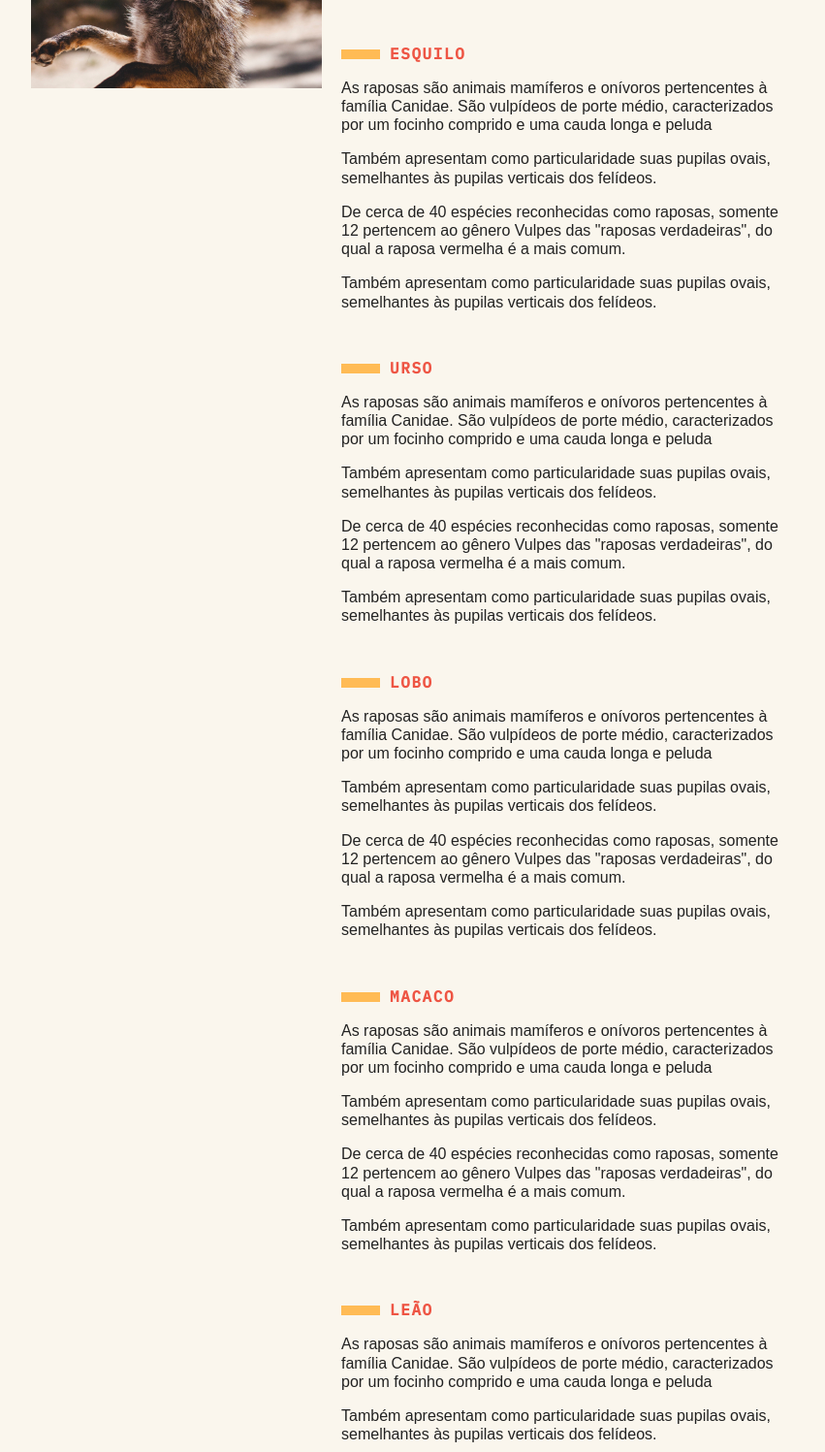
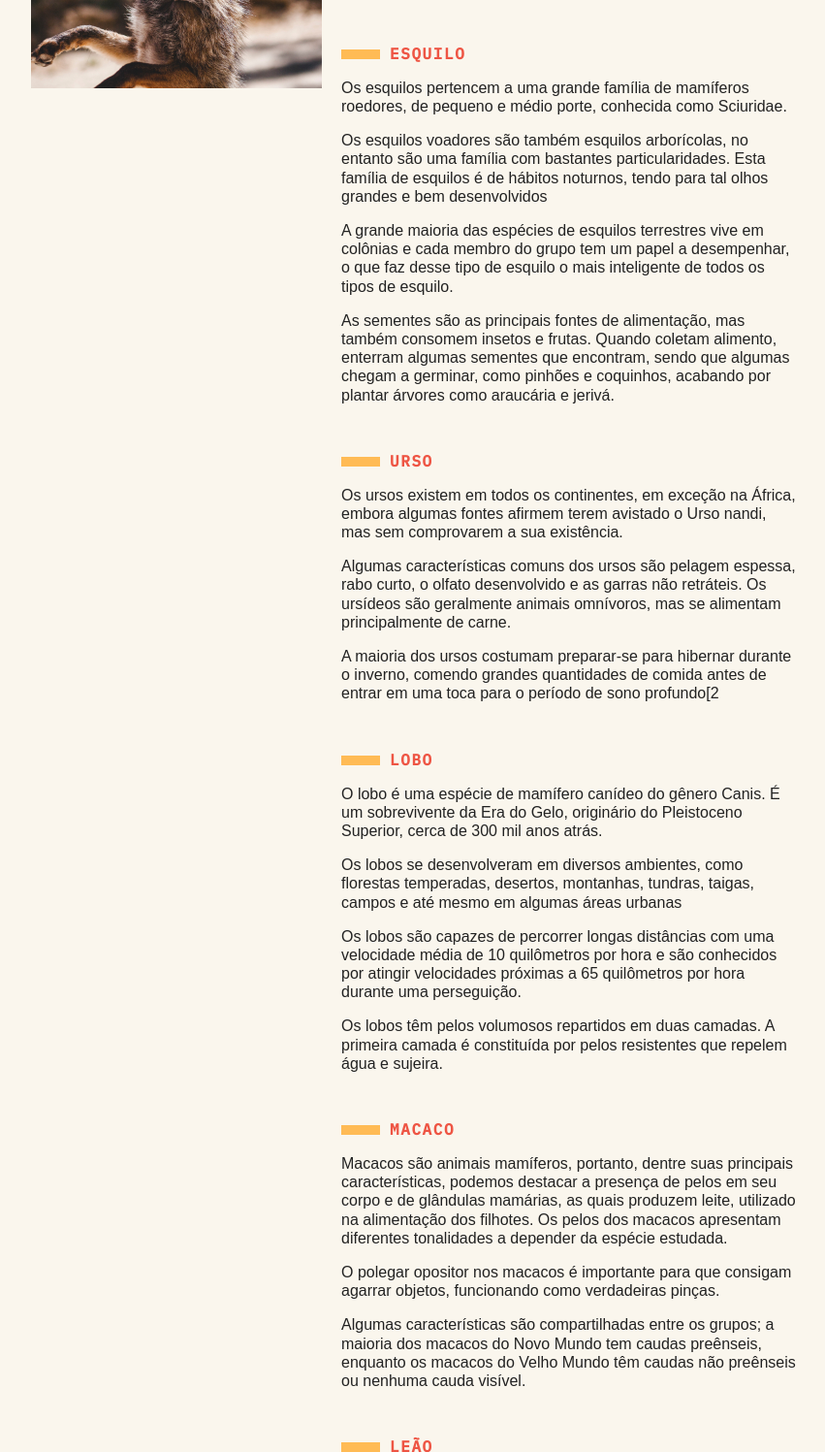
Before and after one commit to naelens/animais_fantasticos, a plain HTML site: page index.html in a window 1280 px wide. Shown: the part 623-2120 px from the top of the page at 97% size, without its empty margins (268-1119 px from the left). Drawn offline with Linux system fonts and the light colour scheme.

Commit message:
Alterei os conteudos da section

```diff
--- a/index.html
+++ b/index.html
@@ -57,42 +57,39 @@
 
             <section>
                 <h2>Esquilo</h2>
-                <p>As raposas são animais mamíferos e onívoros pertencentes à família Canidae. São vulpídeos de porte médio, caracterizados por um focinho comprido e uma cauda longa e peluda</p>
-                <p>Também apresentam como particularidade suas pupilas ovais, semelhantes às pupilas verticais dos felídeos.</p>
-                <p>De cerca de 40 espécies reconhecidas como raposas, somente 12 pertencem ao gênero Vulpes das "raposas verdadeiras", do qual a raposa vermelha é a mais comum.</p>
-                <p>Também apresentam como particularidade suas pupilas ovais, semelhantes às pupilas verticais dos felídeos.</p>
+                <p>Os esquilos pertencem a uma grande família de mamíferos roedores, de pequeno e médio porte, conhecida como Sciuridae. </p>
+                <p>Os esquilos voadores são também esquilos arborícolas, no entanto são uma família com bastantes particularidades. Esta família de esquilos é de hábitos noturnos, tendo para tal olhos grandes e bem desenvolvidos</p>
+                <p>A grande maioria das espécies de esquilos terrestres vive em colônias e cada membro do grupo tem um papel a desempenhar, o que faz desse tipo de esquilo o mais inteligente de todos os tipos de esquilo.</p>
+                <p>As sementes são as principais fontes de alimentação, mas também consomem insetos e frutas. Quando coletam alimento, enterram algumas sementes que encontram, sendo que algumas chegam a germinar, como pinhões e coquinhos, acabando por plantar árvores como araucária e jerivá.</p>
             </section>
 
             <section>
                 <h2>Urso</h2>
-                <p>As raposas são animais mamíferos e onívoros pertencentes à família Canidae. São vulpídeos de porte médio, caracterizados por um focinho comprido e uma cauda longa e peluda</p>
-                <p>Também apresentam como particularidade suas pupilas ovais, semelhantes às pupilas verticais dos felídeos.</p>
-                <p>De cerca de 40 espécies reconhecidas como raposas, somente 12 pertencem ao gênero Vulpes das "raposas verdadeiras", do qual a raposa vermelha é a mais comum.</p>
-                <p>Também apresentam como particularidade suas pupilas ovais, semelhantes às pupilas verticais dos felídeos.</p>
+                <p>Os ursos existem em todos os continentes, em exceção na África, embora algumas fontes afirmem terem avistado o Urso nandi, mas sem comprovarem a sua existência.</p>
+                <p>Algumas características comuns dos ursos são pelagem espessa, rabo curto, o olfato desenvolvido e as garras não retráteis. Os ursídeos são geralmente animais omnívoros, mas se alimentam principalmente de carne.</p>
+                <p>A maioria dos ursos costumam preparar-se para hibernar durante o inverno, comendo grandes quantidades de comida antes de entrar em uma toca para o período de sono profundo[2</p>
             </section>
 
             <section>
                 <h2>Lobo</h2>
-                <p>As raposas são animais mamíferos e onívoros pertencentes à família Canidae. São vulpídeos de porte médio, caracterizados por um focinho comprido e uma cauda longa e peluda</p>
-                <p>Também apresentam como particularidade suas pupilas ovais, semelhantes às pupilas verticais dos felídeos.</p>
-                <p>De cerca de 40 espécies reconhecidas como raposas, somente 12 pertencem ao gênero Vulpes das "raposas verdadeiras", do qual a raposa vermelha é a mais comum.</p>
-                <p>Também apresentam como particularidade suas pupilas ovais, semelhantes às pupilas verticais dos felídeos.</p>
+                <p>O lobo é uma espécie de mamífero canídeo do gênero Canis. É um sobrevivente da Era do Gelo, originário do Pleistoceno Superior, cerca de 300 mil anos atrás.</p>
+                <p>Os lobos se desenvolveram em diversos ambientes, como florestas temperadas, desertos, montanhas, tundras, taigas, campos e até mesmo em algumas áreas urbanas</p>
+                <p>Os lobos são capazes de percorrer longas distâncias com uma velocidade média de 10 quilômetros por hora e são conhecidos por atingir velocidades próximas a 65 quilômetros por hora durante uma perseguição.</p>
+                <p>Os lobos têm pelos volumosos repartidos em duas camadas. A primeira camada é constituída por pelos resistentes que repelem água e sujeira.</p>
             </section>
 
             <section>
                 <h2>Macaco</h2>
-                <p>As raposas são animais mamíferos e onívoros pertencentes à família Canidae. São vulpídeos de porte médio, caracterizados por um focinho comprido e uma cauda longa e peluda</p>
-                <p>Também apresentam como particularidade suas pupilas ovais, semelhantes às pupilas verticais dos felídeos.</p>
-                <p>De cerca de 40 espécies reconhecidas como raposas, somente 12 pertencem ao gênero Vulpes das "raposas verdadeiras", do qual a raposa vermelha é a mais comum.</p>
-                <p>Também apresentam como particularidade suas pupilas ovais, semelhantes às pupilas verticais dos felídeos.</p>
+                <p>Macacos são animais mamíferos, portanto, dentre suas principais características, podemos destacar a presença de pelos em seu corpo e de glândulas mamárias, as quais produzem leite, utilizado na alimentação dos filhotes. Os pelos dos macacos apresentam diferentes tonalidades a depender da espécie estudada.</p>
+                <p>O polegar opositor nos macacos é importante para que consigam agarrar objetos, funcionando como verdadeiras pinças.</p>
+                <p>Algumas características são compartilhadas entre os grupos; a maioria dos macacos do Novo Mundo tem caudas preênseis, enquanto os macacos do Velho Mundo têm caudas não preênseis ou nenhuma cauda visível.</p>
             </section>
 
             <section>
                 <h2>Leão</h2>
-                <p>As raposas são animais mamíferos e onívoros pertencentes à família Canidae. São vulpídeos de porte médio, caracterizados por um focinho comprido e uma cauda longa e peluda</p>
-                <p>Também apresentam como particularidade suas pupilas ovais, semelhantes às pupilas verticais dos felídeos.</p>
-                <p>De cerca de 40 espécies reconhecidas como raposas, somente 12 pertencem ao gênero Vulpes das "raposas verdadeiras", do qual a raposa vermelha é a mais comum.</p>
-                <p>Também apresentam como particularidade suas pupilas ovais, semelhantes às pupilas verticais dos felídeos.</p>
+                <p>O leão é um mamífero pertencente à ordem Carnivora e família Felidae, sendo conhecido como “rei das selvas”. Ele se alimenta de outros animais, como gnus e zebras, e vive em grupos, que apresentam divisões bem marcadas, sendo o macho responsável pela defesa do grupo e a fêmea pela caça e cuidado com os filhotes.</p>
+                <p>Também apresentam uma pelagem amarela dourada, a qual é importante para garantir a camuflagem em meio à vegetação da savana. Quando jovens, apresentam manchas claras em sua pelagem, as quais desaparecem à medida que se tornam mais velhos.</p>
+                <p>As fêmeas atuam garantindo a captura de alimento e o cuidado com os filhotes, enquanto os machos são responsáveis pela proteção do grupo contra o ataque de outros leões.</p>
             </section>
         </div>
     </section>
@@ -134,6 +131,7 @@
             <p>Todos os direitos reservados.</p>
         </footer>
 
+
     <script src="script.js"></script>
 </body>
 </html>
```
